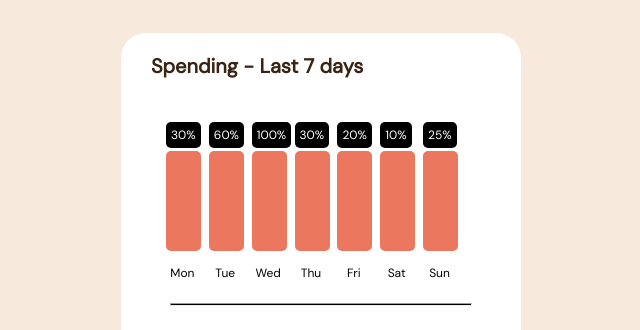
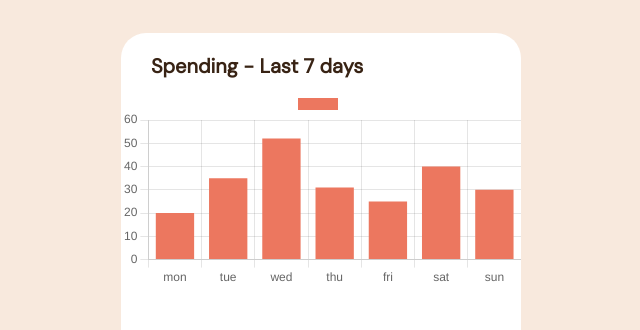
Before and after one commit to sahalakma/expenses-chart, a website: page index.html in a window 1280 px wide. Shown: the part 271-601 px from the top of the page, without its empty margins (319-959 px from the left). Drawn offline with nearby package versions, Linux system fonts and the light colour scheme.

Commit message:
Added Bar Chart using Chart.js

```diff
--- a/index.html
+++ b/index.html
@@ -4,6 +4,9 @@
   <meta charset="UTF-8">
   <meta name="viewport" content="width=device-width, initial-scale=1.0"> <!-- displays site properly based on user's device -->
   <link rel="stylesheet" href="style.css" >
+  <script src="https://cdnjs.cloudflare.com/ajax/libs/Chart.js/2.5.0/Chart.min.js"></script>
+  <script src="https://cdn.jsdelivr.net/npm/chart.js"></script>
+  <!-- <script src="https://maxcdn.bootstrapcdn.com/bootstrap/3.4.1/js/bootstrap.min.js"></script> -->
   <link rel="icon" type="image/png" sizes="32x32" href="./images/favicon-32x32.png">
 
   <title>Frontend Mentor | Expenses chart component</title>
@@ -28,16 +31,11 @@
       Spending - Last 7 days
     </div>
 
-    <ul class="bars">
-      <li><div class="bar" data-percentage="30"></div><span>Mon</span></li>
-      <li><div class="bar" data-percentage="60"></div><span>Tue</span></li>
-      <li><div class="bar" data-percentage="100"></div><span>Wed</span></li>
-      <li><div class="bar" data-percentage="30"></div><span>Thu</span></li>
-      <li><div class="bar" data-percentage="20"></div><span>Fri</span></li>
-      <li><div class="bar" data-percentage="10"></div><span>Sat</span></li>
-      <li><div class="bar" data-percentage="25"></div><span>Sun</span></li>
-    </ul>
-
+<!-- chart session  -->
+    <div class="bar-session">
+    <canvas id="myChart" class="myChart"  ></canvas>
+    </div>
+<!-- line divide  -->
     <hr>
 
     <div class="bottom">
@@ -64,4 +62,5 @@
 
   </div>
 </body>
+<script src="script.js"></script>
 </html>
--- /dev/null
+++ b/package.json
@@ -0,0 +1,5 @@
+{
+  "dependencies": {
+    "chart.js": "^3.8.0"
+  }
+}
--- /dev/null
+++ b/script.js
@@ -0,0 +1,47 @@
+const labels = [
+    "mon",
+    "tue",
+    "wed",
+    "thu",
+    "fri",
+    "sat",
+    "sun"
+];
+
+const data =  {
+    labels:labels,
+    datasets: [{
+        label: "",
+        backgroundColor : "hsl(10, 79%, 65%)",
+        data: [20,35,52,31,25,40,30]
+    }]
+};
+
+//tooltip
+const titleTooltip = (tooltipItems) => {
+    return  ;
+}
+
+const config = {
+type : "bar",
+data : data,
+options: {
+    plugins: {
+        tooltip: {
+            yAlign: "bottom",
+            bodyColor : "#fff",
+            callbacks: {
+                title: titleTooltip,
+
+            }
+
+        }
+    }
+}
+};
+
+
+const myChart = new Chart (
+    document.getElementById("myChart"),
+    config
+    );
--- a/style.css
+++ b/style.css
@@ -32,7 +32,7 @@ body{
     font-weight: 700;
 }
 
-/* image */
+/* image logo */
 .upper-right{
     position: relative;
     left: 300px;
@@ -64,58 +64,15 @@ body{
     color: hsl(25, 47%, 15%);
 
 }
+.bar-session{
+    top: 80%;
+}
 
-.bars {
-    display: inline-block;
+.myChart{
+    position: relative;
+    top: 55px;
     width: 300px;
     height: 300px;
-    position: absolute;
-    padding-top: 20%;
-}
-.bars li {
-    display: table-cell;
-    width: 350px;
-    height: 300px;
-    position: relative;
-}
-
-.bars span {
-    width: 100%;
-    position: absolute;
-    bottom: 150px;
-    text-align: center;
-    font-size: 12px;
-}
-
-.bars .bar{
-    margin-left: 5px ;
-    display: block;
-    background-color: hsl(10, 79%, 65%);
-    width: 35px;
-    height: 100px;
-    position: absolute;
-    bottom: 180px;
-    border-radius: 5px;
-}
-
-.bars .bar:hover{
-    background-color: hsl(186, 34%, 60%);
-    cursor: pointer;
-
-}
-
-.bars .bar:before{
-    padding: 5px;
-    background-color: black;
-    color: #fff;
-    content: attr(data-percentage) '%';
-    position: relative;
-    bottom: 30px ;
-    font-size: 12px;
-    border-radius: 5px;
-    width: max-content;
-    display: inline;
-
 }
 
 hr{
```
Also changed, not shown: 1 other file.
